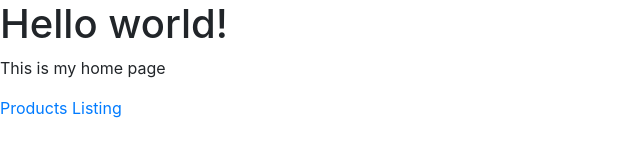
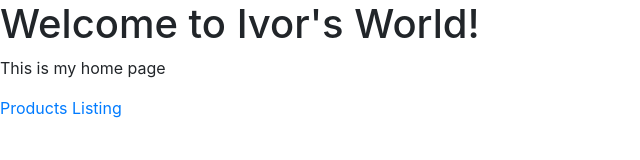
Before and after one commit to idehao/IntroToNodeJS, a plain HTML site: page index.html in a window 1280 px wide. Shown: the whole page, without its empty margins (0-640 px from the left). Drawn offline with nearby package versions, Linux system fonts and the light colour scheme.

Commit message:
Changed Index.html file

```diff
--- a/index.html
+++ b/index.html
@@ -8,10 +8,10 @@
     <!-- Bootstrap CSS -->
     <link rel="stylesheet" href="https://cdn.jsdelivr.net/npm/bootstrap@4.5.3/dist/css/bootstrap.min.css" integrity="sha384-TX8t27EcRE3e/ihU7zmQxVncDAy5uIKz4rEkgIXeMed4M0jlfIDPvg6uqKI2xXr2" crossorigin="anonymous">
 
-    <title>Home!</title>
+    <title>Ivor!</title>
   </head>
   <body>
-    <h1>Hello world!</h1>
+    <h1>Welcome to Ivor's World!</h1>
     <p>This is my home page</p>
     <a href="products">Products Listing</a>
 
```
